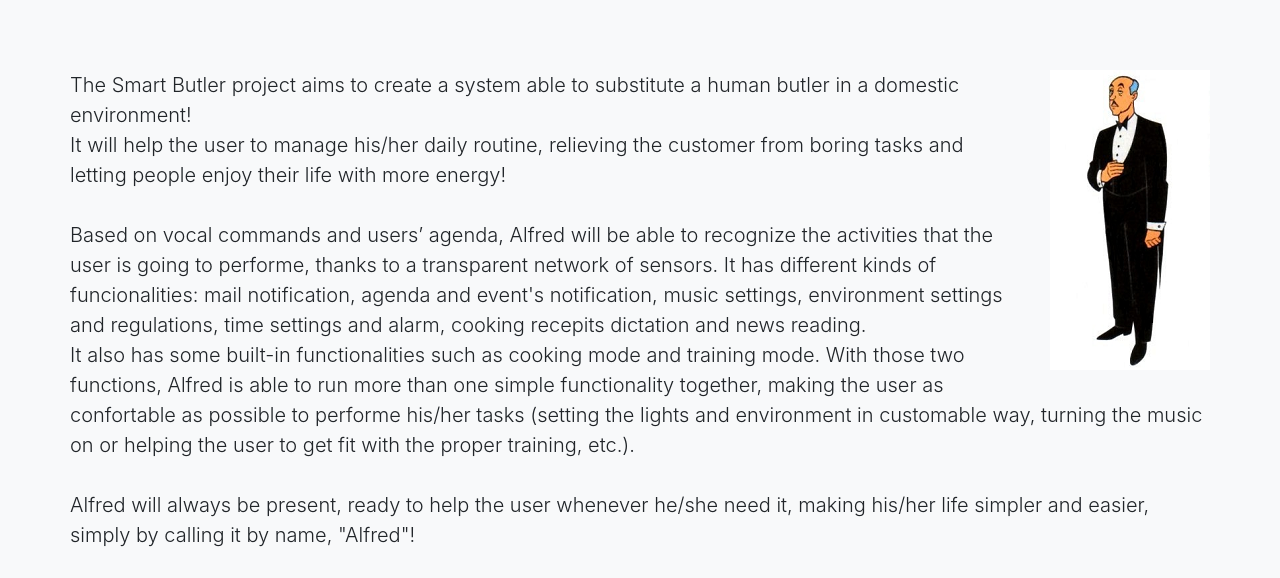
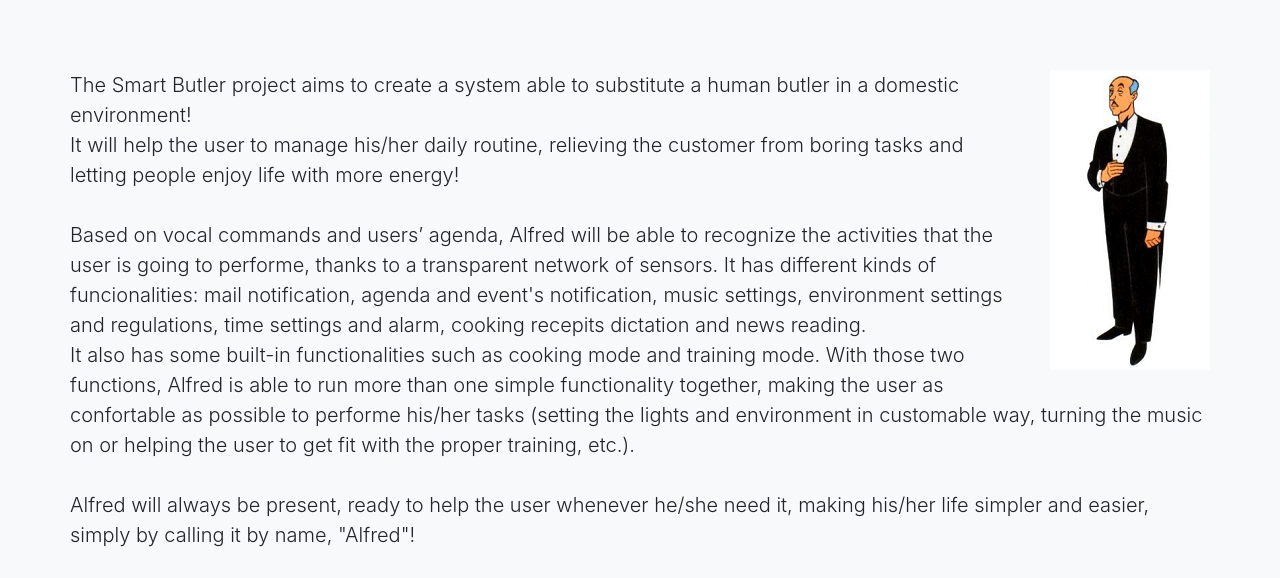
Before and after one commit to RonFrancesca/RonFrancesca.github.io, a website with bundled scripts: page alfred.html in a window 1280 px wide. Shown: the part 222-800 px from the top of the page. Built offline with nearby package versions, Linux system fonts and the light colour scheme.

Commit message:
Update alfred.html

```diff
--- a/alfred.html
+++ b/alfred.html
@@ -89,7 +89,7 @@
           <p class="lead mb-1"><img src="img/alfred/alfred.jpg" align="right" style="margin-left: 1.5em;margin-bottom: 1.5em">
             The Smart Butler project aims to create a system able to substitute a human butler in a domestic environment!
             <br>It will help the user to manage his/her daily routine,
-            relieving the customer from boring tasks and letting people enjoy their life with more energy!
+            relieving the customer from boring tasks and letting people enjoy life with more energy!
           <br><br>
           Based on vocal commands and users’ agenda,
           Alfred will be able to recognize the activities that the user is going to performe, thanks to a transparent network of sensors.
```
